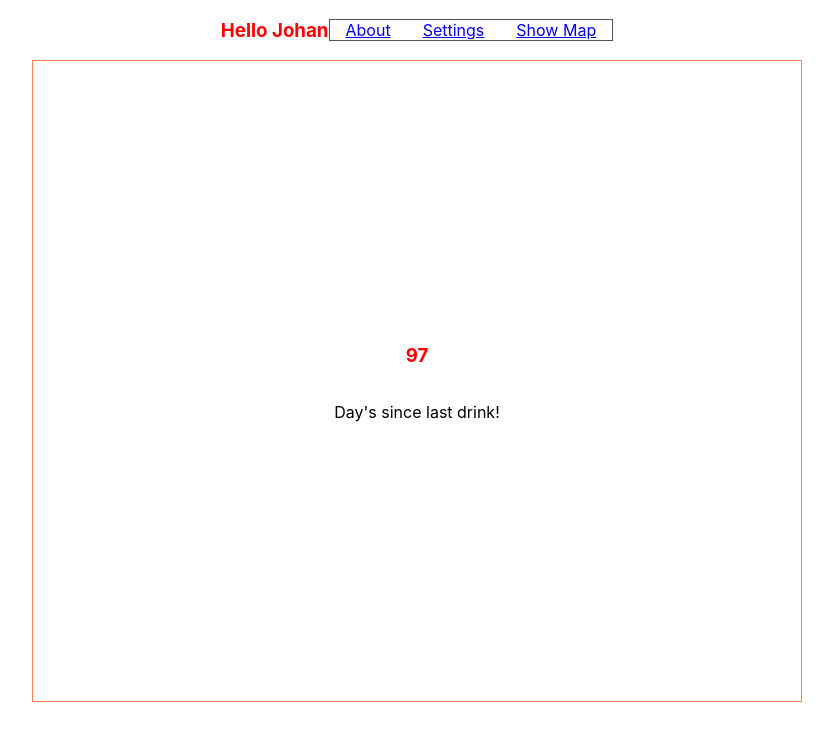
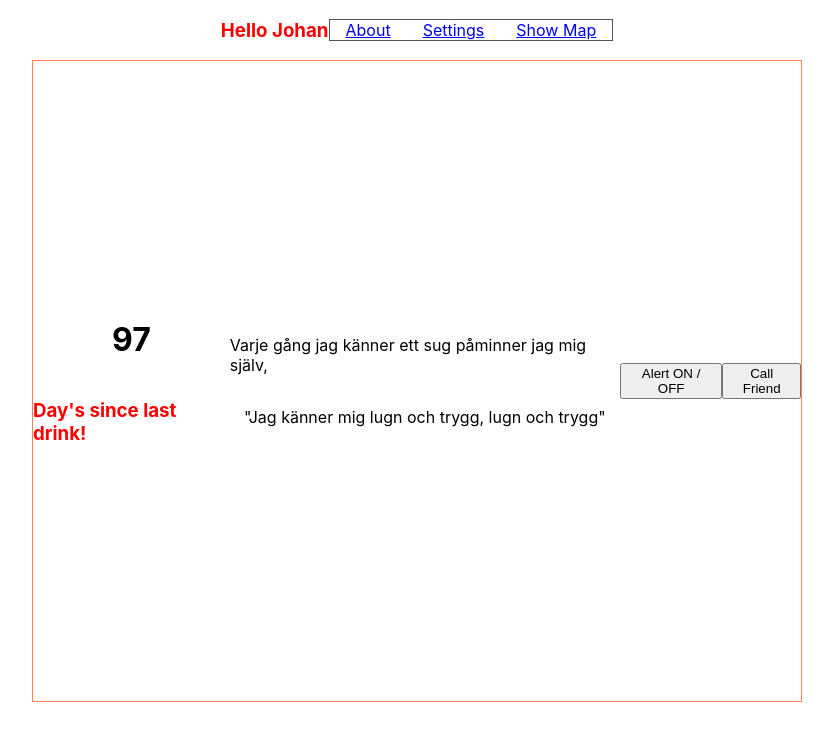
Before and after one commit to JohanCodeForFun/aa-helper, a React (Create React App) app: page / in a window 1280 px wide. Shown: the top 740 px of the page, without its empty margins (223-1056 px from the left). Built offline with nearby package versions, Linux system fonts and the light colour scheme.

Commit message:
added functions for quotes, call support, and alert

```diff
--- a/src/components/Main.js
+++ b/src/components/Main.js
@@ -1,4 +1,7 @@
 import DayCounter from "./day-counter";
+import CallSupport from "./call-support";
+import Alert from "./alert";
+import Qoutes from "./qoutes";
 import './main.css'
 
 const Main = () => {
@@ -6,6 +9,9 @@ const Main = () => {
     return (
     <main>
         <DayCounter />
+        <Qoutes />
+        <Alert />
+        <CallSupport />
     </main>
     )
 }
--- /dev/null
+++ b/src/components/alert.js
@@ -0,0 +1,9 @@
+const Alert = () => {
+    return (
+        <div>
+            <button>Alert ON / OFF</button>
+        </div>
+     );
+}
+
+export default Alert;
--- /dev/null
+++ b/src/components/call-support.js
@@ -0,0 +1,9 @@
+const CallSupport = () => {
+    return (
+        <div>
+            <button>Call Friend</button>
+        </div>
+     );
+}
+
+export default CallSupport;
--- a/src/components/day-counter.js
+++ b/src/components/day-counter.js
@@ -6,8 +6,8 @@ const DayCounter = () => {
 
     return (
         <div>
-            <h3>{counter}</h3>
-            <p>Day's since last drink!</p>
+            <h1>{counter}</h1>
+            <h3>Day's since last drink!</h3>
         </div>
      );
 }
--- /dev/null
+++ b/src/components/qoutes.js
@@ -0,0 +1,14 @@
+const Qoutes = () => {
+    return (
+        <div>
+            <p>
+                Varje gång jag känner ett sug påminner jag mig själv,
+            </p>
+            <p>
+                "Jag känner mig lugn och trygg, lugn och trygg"
+            </p>
+        </div>
+     );
+}
+
+export default Qoutes;
```
